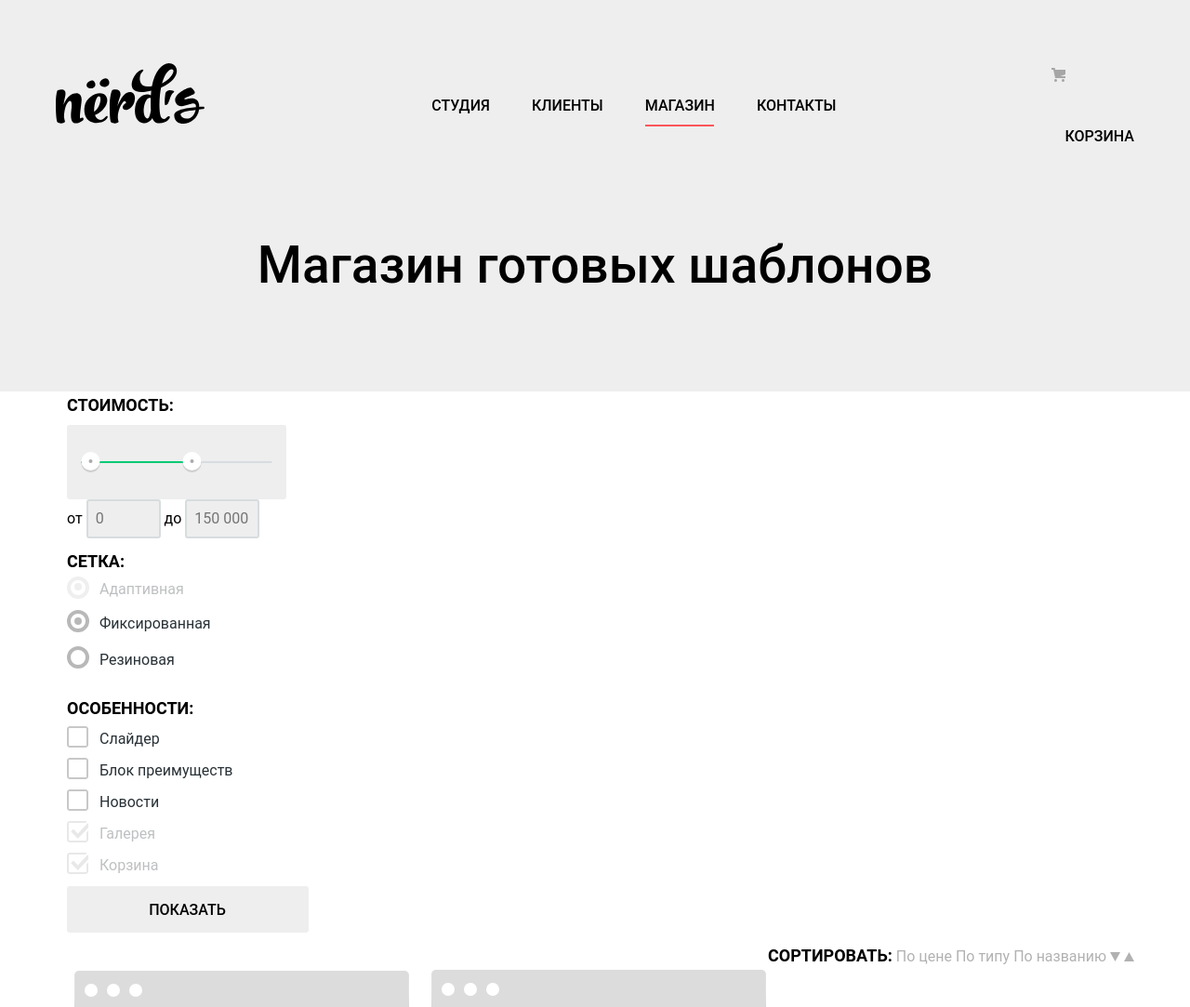
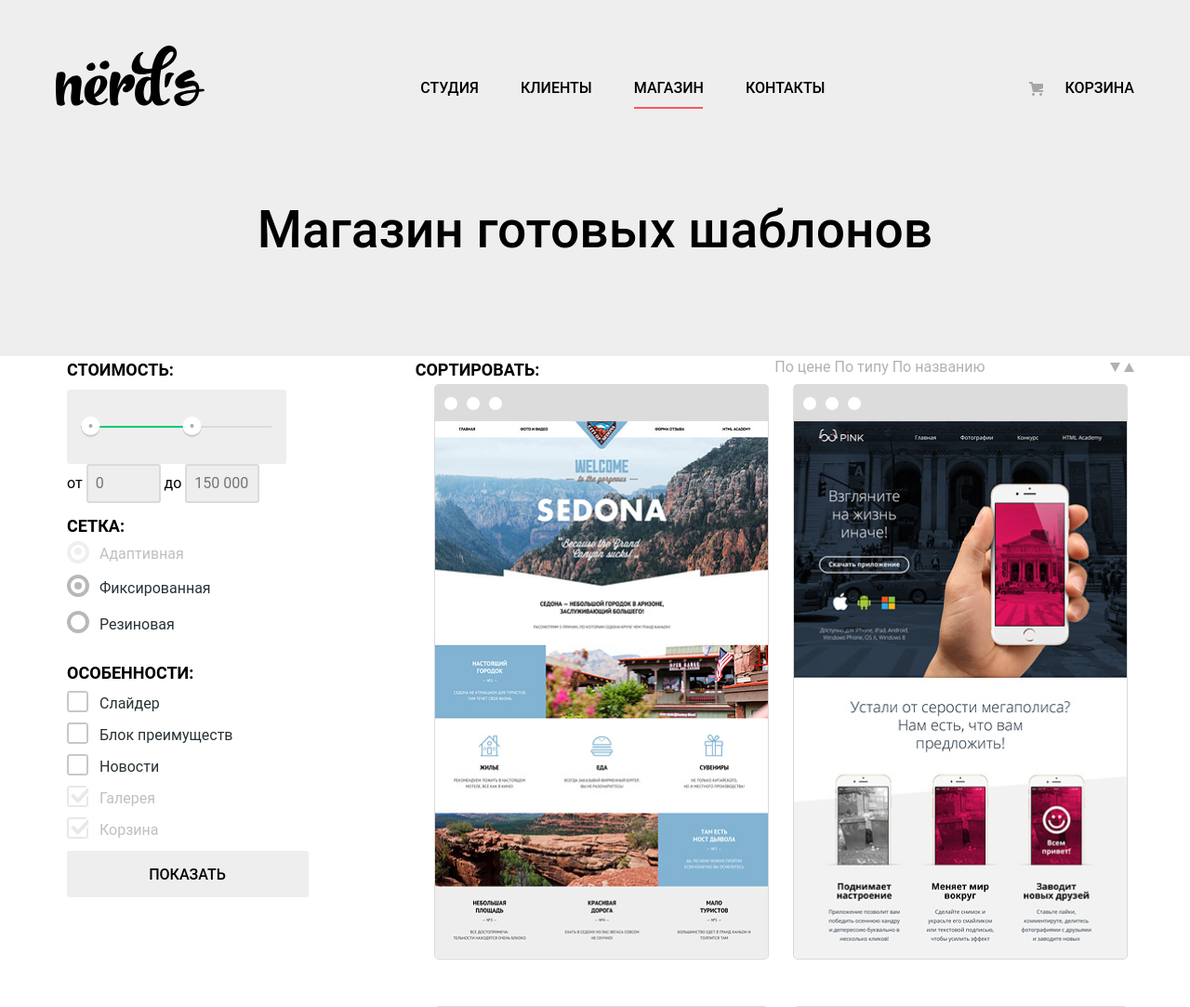
Before and after one commit to Mishelinus/nerds, a PHP site: page /catalog.html in a window 1280 px wide. Shown: the top 1083 px of the page at 93% size. Run offline with PHP 8.4, Linux system fonts and the light colour scheme; some web fonts are replaced.

Commit message:
added grid layout for catalog page

```diff
--- a/catalog.html
+++ b/catalog.html
@@ -30,19 +30,15 @@
           <li><a class="link">Магазин</a></li>
           <li><a class="link" href="#">Контакты</a></li>
         </ul>
-        <div class="basket-navigation">
           <a href="#" class="basket">Корзина</a>
-        </div>
       </nav>
     </div>
   </header>
   <main class="page-main">
     <div class="page-main__header">
-      <div class="container">
         <h1>Магазин готовых шаблонов</h1>
     </div>
-    </div>
-<div class="container">
+<div class="wrap-catalog container">
       <section class="page-main__filter">
         <h2 class="visually-hidden">Фильтр шаблонов</h2>
         <form class="filter" action="https://echo.htmlacademy.ru" method="get">
@@ -123,6 +119,7 @@
         <h2 class="visually-hidden">Каталог шаблонов</h2>
         <div class="catalog__header sort-catalog">
           <p class="sort-catalog__title">Сортировать:</p>
+<div class="sort-catalog__wrap">
             <ul class="sort-catalog__type">
               <li class="sort-type">
                 <a href="#" class="sort-type__link">
@@ -156,6 +153,7 @@
                 </a>
               </li>
             </ul>
+</div>
         </div>
         <ul class="catalog-list">
           <li class="catalog-list__item card-product">
@@ -280,8 +278,6 @@
         </ul>
       </section>
 </div>
-  </main>
-  <footer class="main-footer">
     <section class="map">
       <h2 class="visually-hidden"> Как нас найти</h2>
       <img src="img/map/map.jpg" alt="карта" height="416">
@@ -300,6 +296,9 @@
         </div>
       </div>
     </section>
+  </main>
+  <footer class="main-footer">
+
     <div class="container">
       <section class="social">
         <h3 class="visually-hidden"> Мы в социальных сетях</h3>
--- a/css/style.css
+++ b/css/style.css
@@ -49,8 +49,6 @@
   display: grid;
   align-content: start;
   grid-template-rows: min-content 1fr max-content;
-  align-content: start;
-
   position: relative;
   font-family: "Roboto", "Arial", sans-serif;
   font-size: 16px;
@@ -152,6 +150,7 @@ button {
 .main-header-logo:focus {
   opacity: 0.3;
 }
+/*  site-navigation start */
 
 .basket,
 .site-navigation a {
@@ -173,7 +172,7 @@ button {
 .site-navigation li + li {
   margin-left: 45px;
 }
-
+/* basket  */
 .basket:hover,
 .site-navigation a:hover {
   color: var(--basic-red-bright);
@@ -225,12 +224,14 @@ button {
   content: "";
   position: absolute;
   display: block;
-  top: 2px;
+  top: 8px;
   left: -38px;
   background: url(../img/cart-icon.svg) 0 0 no-repeat;
   width: 22px;
   height: 22px;
 }
+
+/*  site-navigation end */
 
 .slider {
   background-color: var(--grey-light);
@@ -842,6 +843,10 @@ background: var(--social-gradient--hover);
   line-height: 55px;
   color: var(--basic-black);
 }
+   .wrap-catalog {
+     display: grid;
+     grid-template-columns: 1fr 2fr;
+   }
 
 /*   Filter  */
 .filter-range {
@@ -1099,11 +1104,19 @@ box-sizing: border-box;
 /* */
 
 /* catalog-list */
+
+.catalog {
+  display: grid;
+  grid-template-rows: auto 1fr auto;
+}
 .sort-catalog {
+  display: grid;
+  grid-template-columns: 1fr 1fr;
   text-align: right;
 }
 
 .sort-catalog__title {
+  justify-self: start;
   font-weight: 700;
   font-size: 18px;
   line-height: 30px;
@@ -1111,8 +1124,14 @@ box-sizing: border-box;
   text-transform: uppercase;
   display: inline;
 }
+.sort-catalog__wrap {
+  display: flex;
+  justify-content: space-between;
+}
 .sort-catalog__type {
+  justify-self: start;
   display: inline;
+
 }
 .sort-type {
  display: inline;
@@ -1121,6 +1140,7 @@ box-sizing: border-box;
 
 .sort-direction {
   display: inline;
+  width: 40px;
 }
 
 .sort-direction__item {
@@ -1155,6 +1175,9 @@ box-sizing: border-box;
 /* sort end */
 
 .catalog-list {
+  display: grid;
+  grid-template-columns: 1fr 1fr;
+  grid-template-rows: 1fr 1fr 1fr;
   list-style-type: none;
 }
 .card-product {
```
Lines whose indentation alone changed are shown as unchanged.
